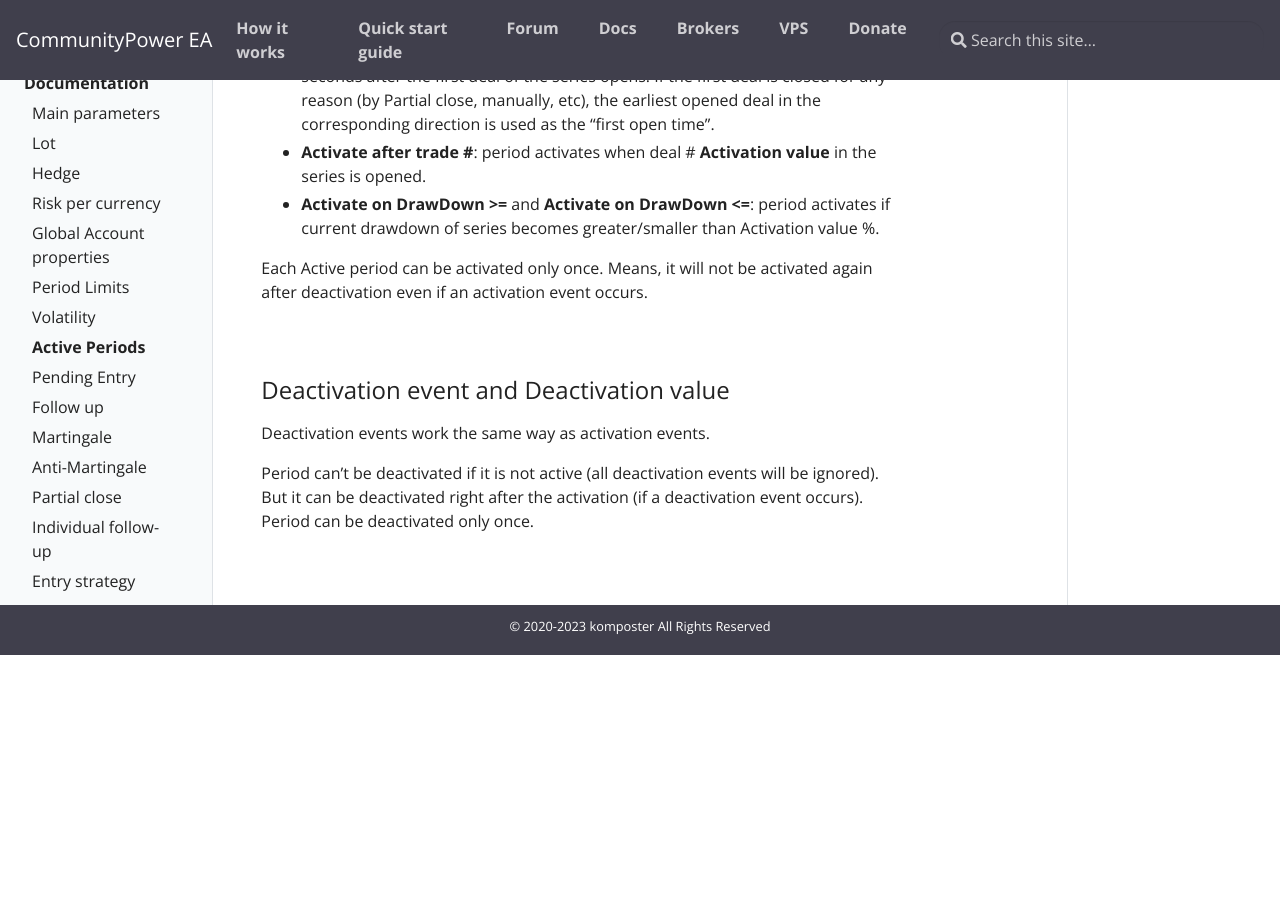
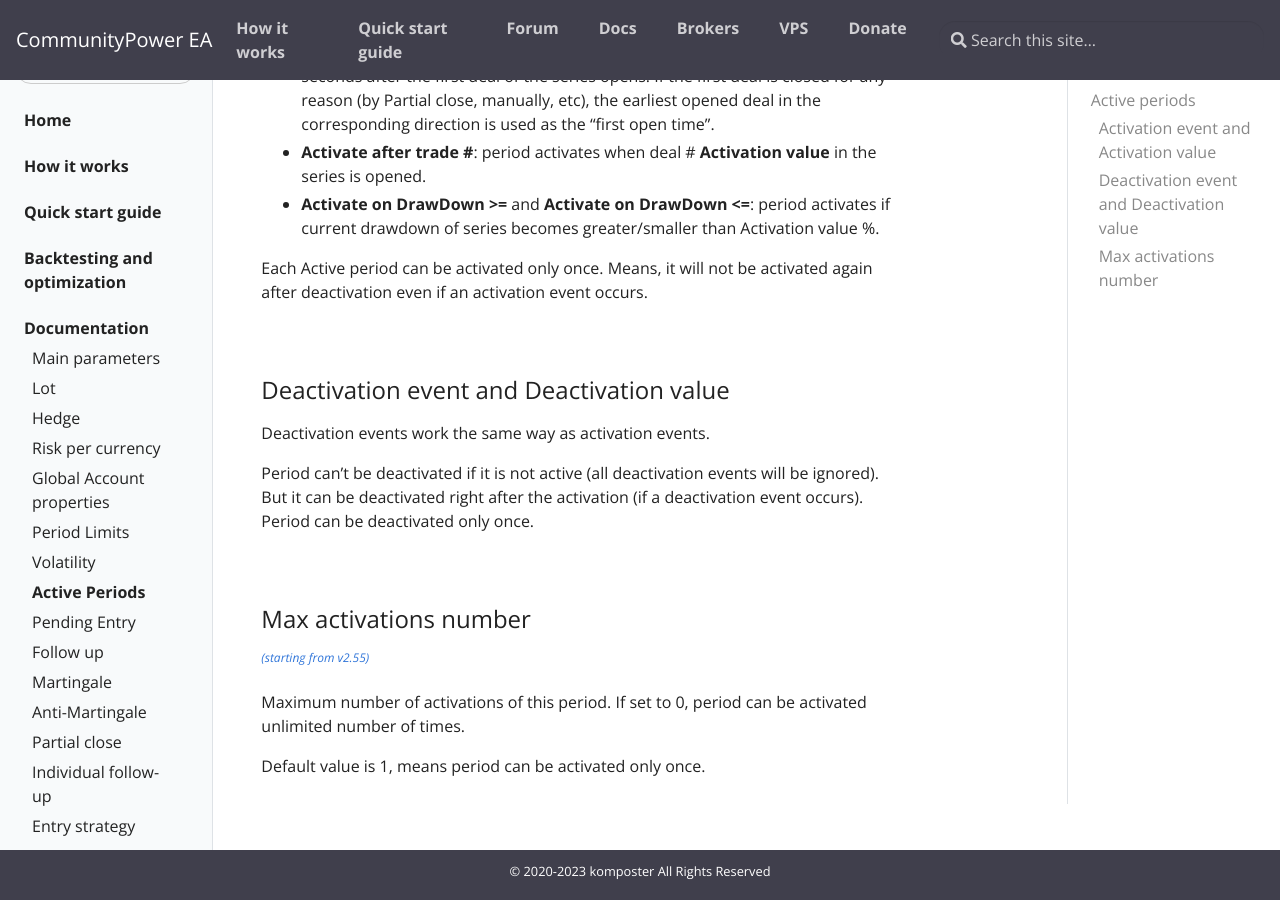
Before and after one commit to komposter/CommunityPowerEA.com, a Jekyll site: the page built from _docs/active-periods.md, in a window 1280 px wide and 900 px high, scrolled down 556 px. Built offline with Jekyll 4.4.1, drawn with Linux system fonts in a browser that asks for light colours; before the commit the page ends 1211 px from its top, so only the background shows below that.

Commit message:
Content change

```diff
--- a/_docs/active-periods.md
+++ b/_docs/active-periods.md
@@ -32,3 +32,12 @@
 Deactivation events work the same way as activation events.
 
 Period can't be deactivated if it is not active (all deactivation events will be ignored). But it can be deactivated right after the activation (if a deactivation event occurs). Period can be deactivated only once.
+
+<br />
+
+### Max activations number
+<sup>[*(starting from v2.55)*](/docs/versions-history)</sup>
+
+Maximum number of activations of this period. If set to 0, period can be activated unlimited number of times.
+
+Default value is 1, means period can be activated only once.
--- a/_docs/versions-history.md
+++ b/_docs/versions-history.md
@@ -665,12 +665,13 @@
 
 <br />
 
-### 2023.07.20 (2.54.1-2.54.4):
+### 2023.07.20-07.27 (2.54.1-2.54.5):
 * [+] Cancel TakeProfit if both buy and sell are open
 * [+] Disable TrailingStop if both buy and sell are open
 * [+] Lot increasing mode: Last deal lot * distance * coeff
 * [+] d'Alembert: Units Multiplier is also applied after loss
 * [*] RiskPerCurrency: invalid pointer access error fixed
+* [+] Active Periods: Max activations number (0 - unlimited)
 
 [<button class="btn btn-success">Download v2.54.4 for MT5</button>]({{site.baseurl}}/assets/EAs/CommunityPower 2.54.4.ex5)
 [<button class="btn btn-primary">Download v2.54.4 for MT4</button>]({{site.baseurl}}/assets/EAs/CommunityPower 2.54.4.ex4)
```
